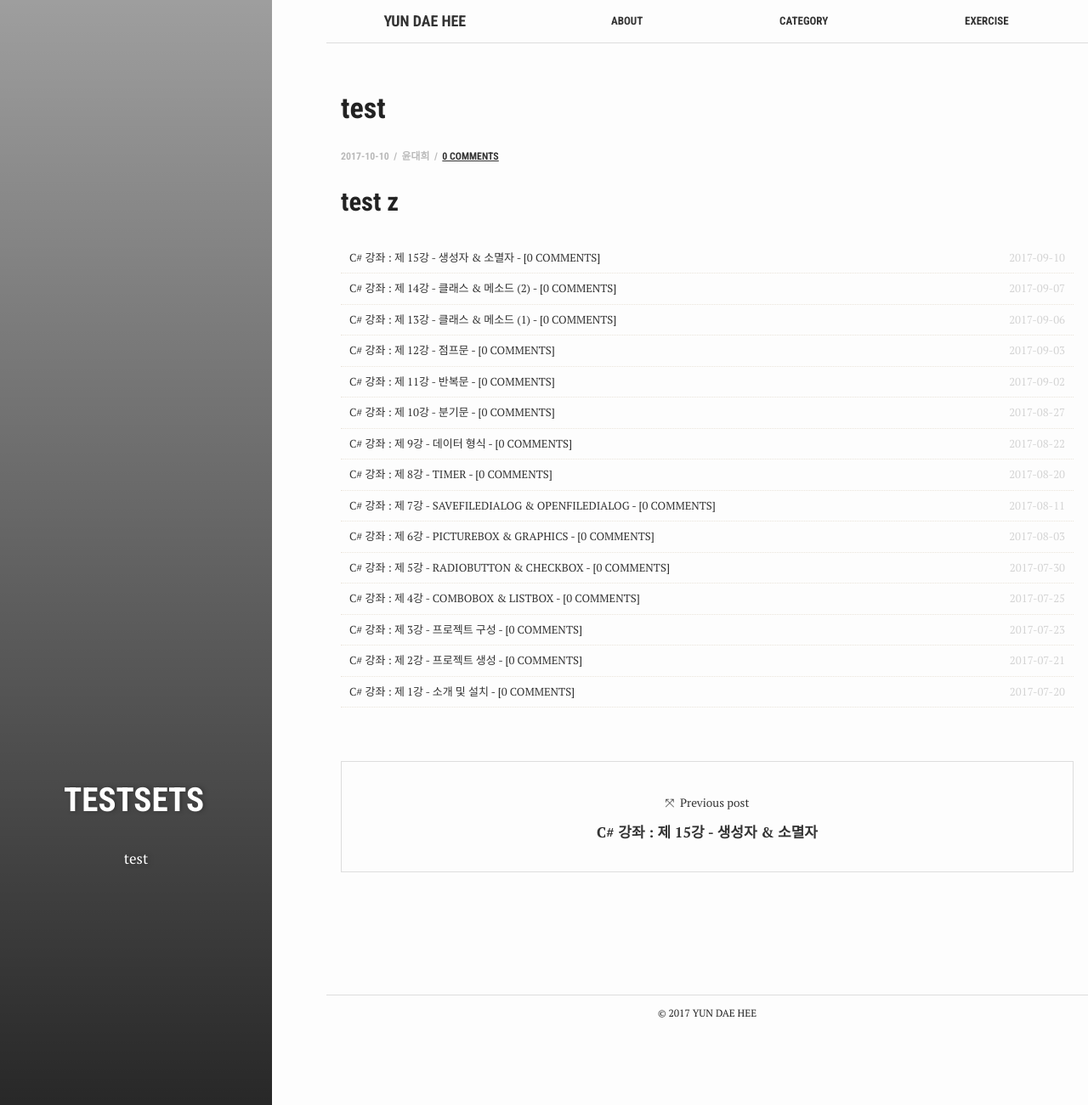
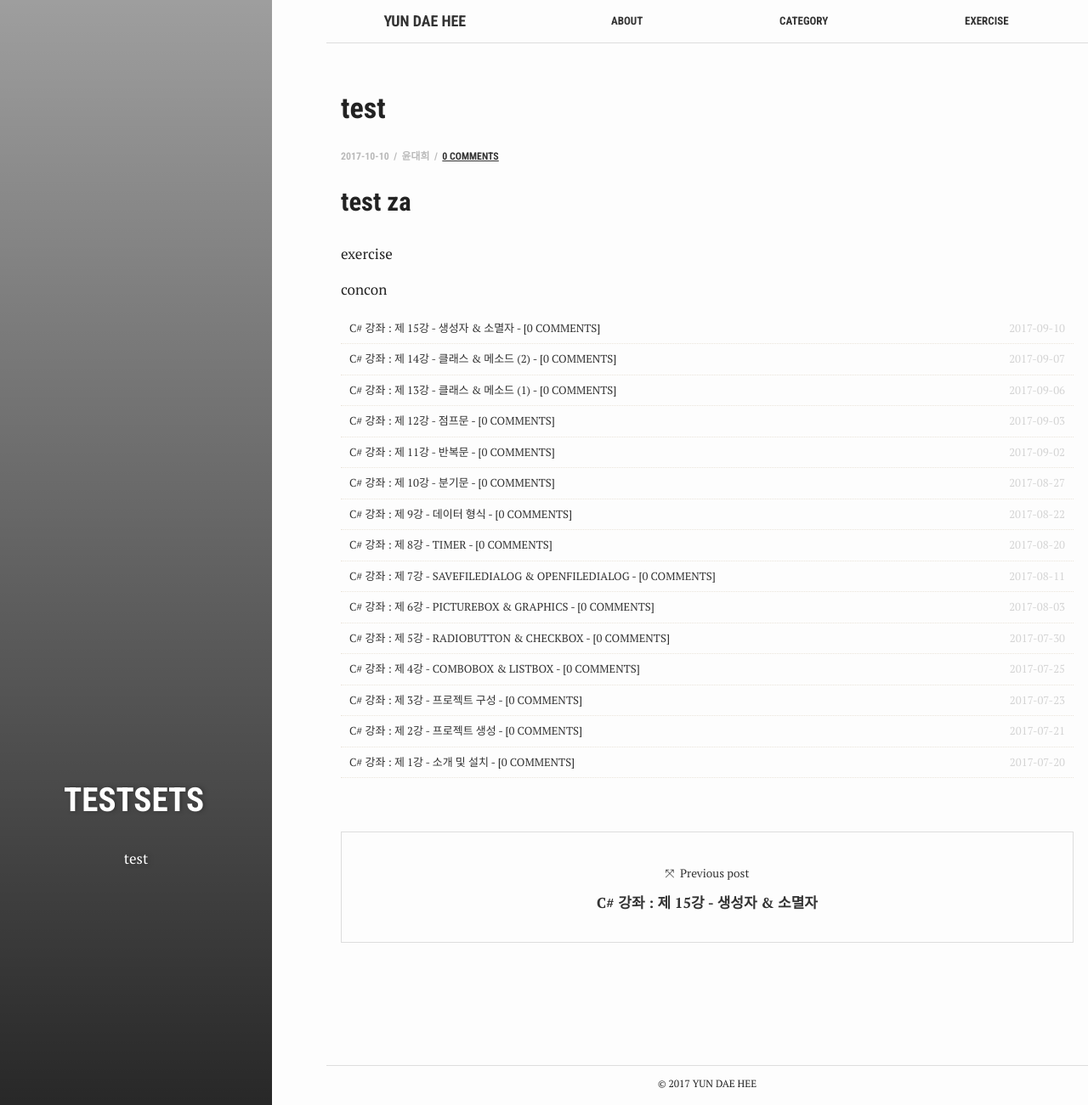
Before and after one commit to test076923/test076923.github.io, a Jekyll site: the page built from _posts/2017-10-10-ssstest.md, in a window 1280 px wide and 1301 px high. Shown: the whole window at 85% size. Built offline with Jekyll 4.4.1, drawn with Linux system fonts in a browser that asks for light colours; comment, search, counter and statistics services are not loaded.

Commit message:
Update 2017-10-10-ssstest.md

```diff
--- a/_posts/2017-10-10-ssstest.md
+++ b/_posts/2017-10-10-ssstest.md
@@ -11,22 +11,22 @@ tags: ['testsets']
 author: 윤대희
 ---
 
-## test z ##
+## test za ##
 
 {% for tag in site.tags %}
   {% assign t = tag | first %}
   {% assign posts = tag | last %}
 
-
-  {% if posts.tags contains t %}
-    {% if posts.categories contains "exercise" %}
-{{ posts.categories }}
+  {% for post in posts limit: 1 %}
+    {% if post.tags contains t %}
+      {% if post.categories contains "exercise" %}
+{{ post.categories }}
+      {% endif %}
+      {% if post.categories contains "concon" %}
+{{ post.categories }}
+      {% endif %}
     {% endif %}
-    {% if posts.categories contains "concon" %}
-{{ posts.categories }}
-    {% endif %}
-  {% endif %}
-
+  {% endfor %}
 {% endfor %}
 
 
```
